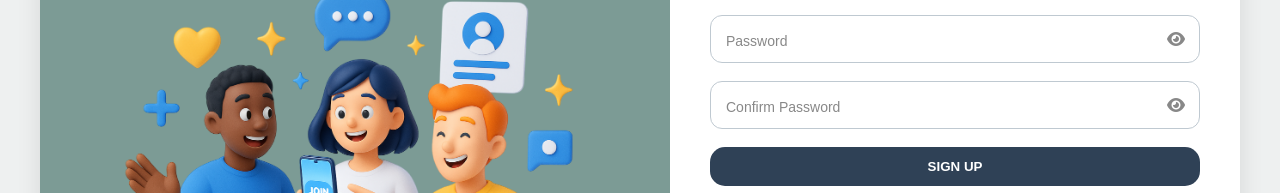
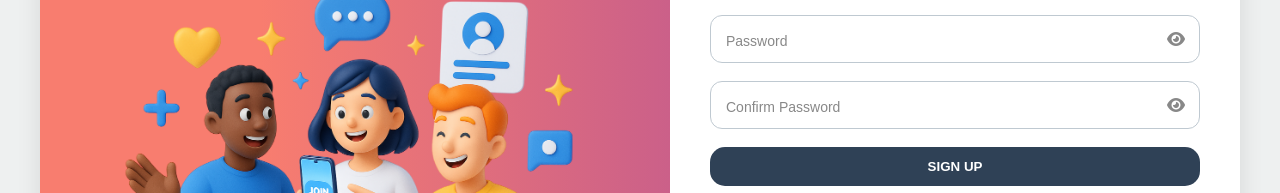
Before and after one commit to Tomas4030/Save_projeto, a plain HTML site: page Register.html in a window 1280 px wide. Shown: the part 422-615 px from the top of the page. Drawn offline with Linux system fonts and the light colour scheme.

Commit message:
Update Register.css

```diff
--- a/Css/Register.css
+++ b/Css/Register.css
@@ -44,7 +44,7 @@
 }
 
 .left-panel {
-    background-color: var(--primary-color);
+  background: var(--gradient);
     padding: 40px;
     flex: 1;
     display: flex;
```
